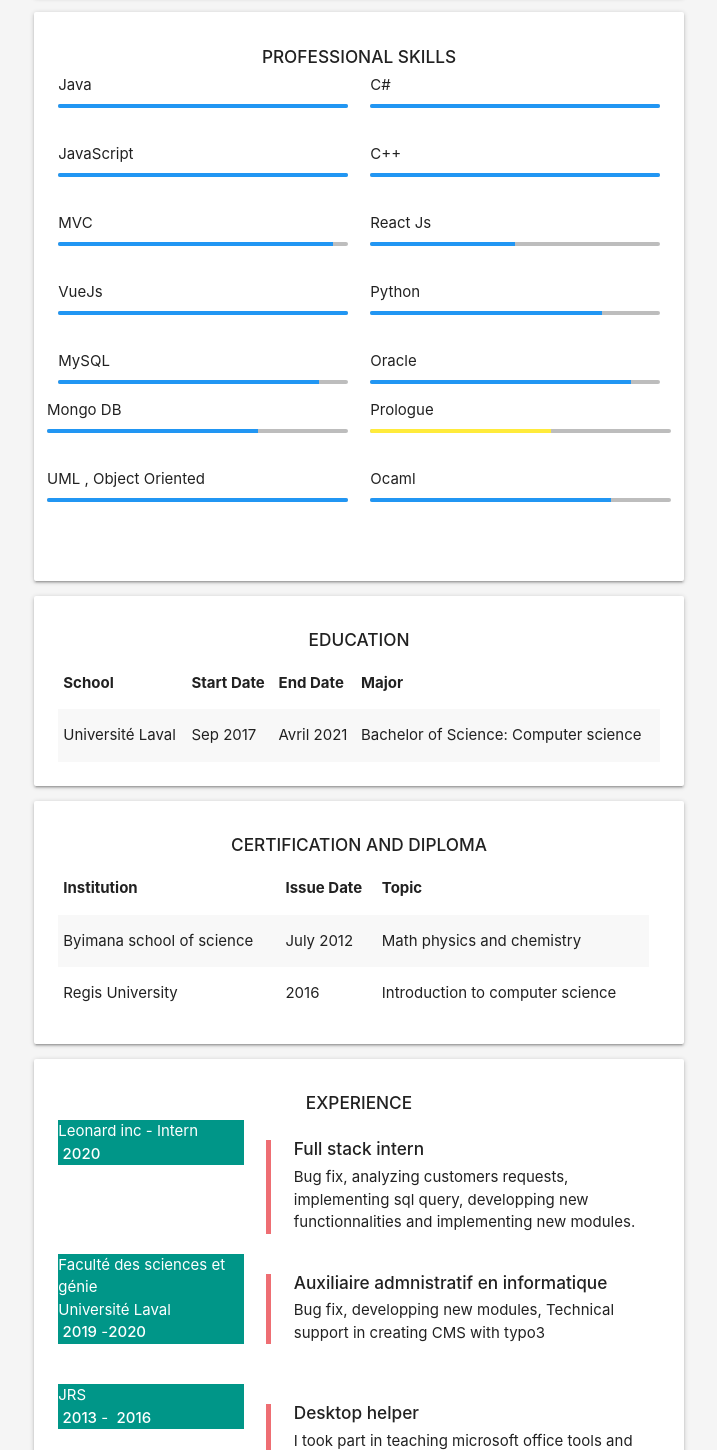
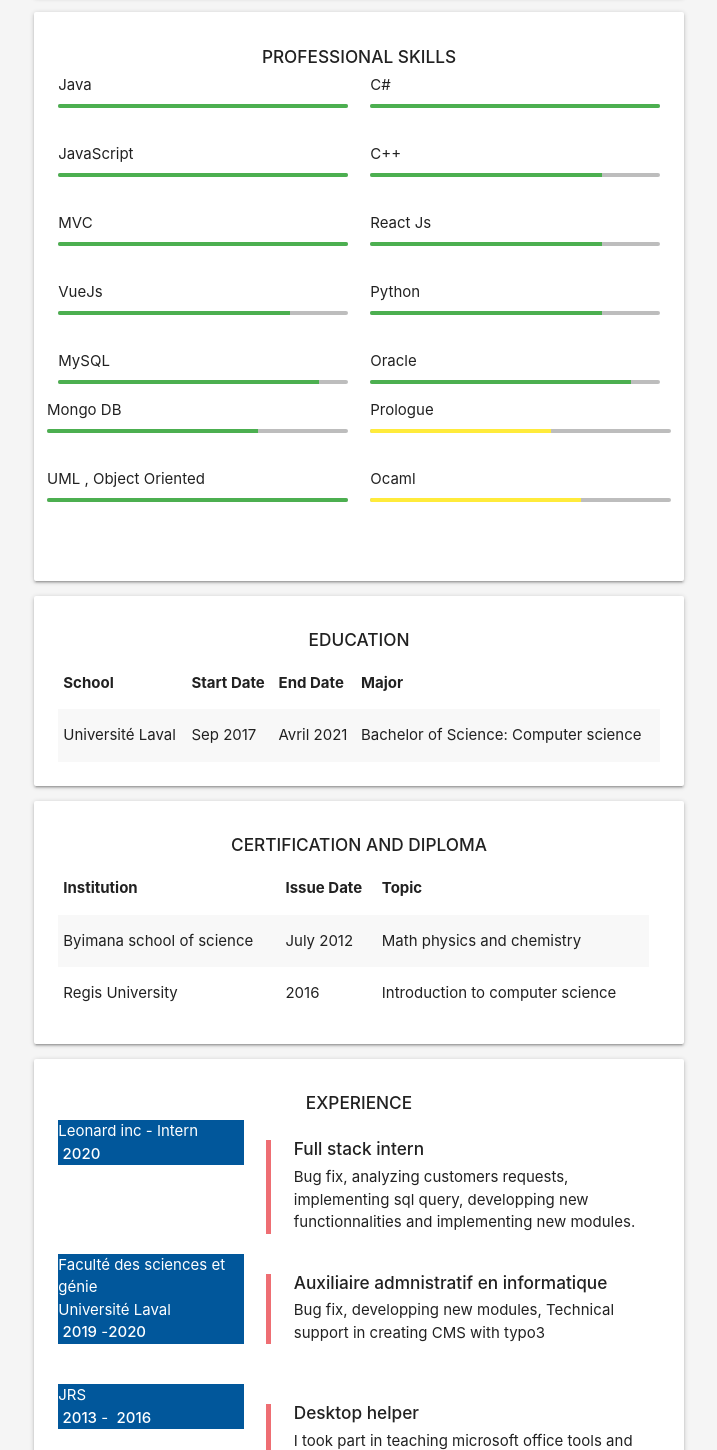
Before and after one commit to johnchafi/cvPortfofolio, a React (Create React App) app: page /#/ in a window 1280 px wide. Shown: the part 560-2010 px from the top of the page, without its empty margins (393-1110 px from the left). Built offline with nearby package versions, Linux system fonts and the light colour scheme.

Commit message:
add changes

```diff
--- a/src/components/About.js
+++ b/src/components/About.js
@@ -2,9 +2,6 @@ import React, { Component } from "react";
 import { Button } from "react-bootstrap";
 import {downloadCv} from "../helper";
 import "materialize-css/dist/css/materialize.min.css";
-
-const url =
-  "https://drive.google.com/file/d/1FXjXBjf1HmQ9leApqDEyzKNURPp-7GYT/view?usp=sharing";
 
 export default class About extends Component {
   render() {
@@ -66,18 +63,10 @@ export default class About extends Component {
                 </p>
               </div>
               <div className="center">
-                {/*<a*/}
-                {/*  href={url}*/}
-                {/*  target="_blank"*/}
-                {/*  rel="noopener noreferrer"*/}
-                {/*  download*/}
-                {/*>*/}
-                  <Button className="btn-floating blue pulse" onClick={(e)=>downloadCv(e)}>
+                  <Button className="btn-floating red lighten-1  pulse" onClick={(e)=>downloadCv(e)}>
                     <i className="fas fa-download" />
                   </Button>
-                  <p className="blue-text">Download CV</p>
-                {/*</a>*/}
-                {/*<a className="btn-floating pink"> </a>*/}
+                  <p className="red-text">Download CV</p>
               </div>
             </div>
           </div>
--- a/src/components/Experience.js
+++ b/src/components/Experience.js
@@ -11,10 +11,10 @@ export default class Experience extends Component{
             </h6>
             <div className="row mt-top">
               <div className="col xl4 l4 m6 s12">
-                <p className="teal year_exp white-text">
+                <p className="light-blue darken-4 year_exp white-text">
                   Leonard inc - Intern
                 </p>
-                <p className="teal year_exp white-text">
+                <p className="light-blue darken-4 year_exp white-text">
                   &nbsp;
                   <strong>2020</strong>
                 </p>
@@ -36,9 +36,9 @@ export default class Experience extends Component{
               </div>
 
               <div className="col xl4 l4 m6 s12">
-                <p className="teal year_exp white-text">Faculté des sciences et génie</p>
-                <p className="teal year_exp white-text">Université Laval</p>
-                <p className="teal year_exp white-text">
+                <p className="light-blue darken-4 year_exp white-text">Faculté des sciences et génie</p>
+                <p className="light-blue darken-4 year_exp white-text">Université Laval</p>
+                <p className="light-blue darken-4 year_exp white-text">
                   &nbsp;
                   <strong>2019</strong> -<strong>2020</strong>
                 </p>
@@ -60,10 +60,10 @@ export default class Experience extends Component{
 
             <div className="row mt-top">
               <div className="col xl4 l4 m6 s12">
-                <p className="teal year_exp white-text">
+                <p className="light-blue darken-4 year_exp white-text">
                   JRS
                 </p>
-                <p className="teal year_exp white-text">
+                <p className="light-blue darken-4 year_exp white-text">
                   &nbsp;
                   <strong>2013</strong> - &nbsp;
                   <strong>2016</strong>
--- a/src/components/Skills.js
+++ b/src/components/Skills.js
@@ -14,7 +14,7 @@ export default class Skills extends Component {
                 <p>Java </p>
                 <div className="progress grey lighten-1">
                   <div
-                    className="determinate blue"
+                    className="determinate green"
                     style={{ width: "100%" }}
                   ></div>
                 </div>
@@ -23,7 +23,7 @@ export default class Skills extends Component {
                 <p>C#</p>
                 <div className="progress grey lighten-1">
                   <div
-                    className="determinate blue"
+                    className="determinate green"
                     style={{ width: "100%" }}
                   ></div>
                 </div>
@@ -35,7 +35,7 @@ export default class Skills extends Component {
                 <p>JavaScript</p>
                 <div className="progress grey lighten-1">
                   <div
-                    className="determinate blue"
+                    className="determinate green"
                     style={{ width: "100%" }}
                   ></div>
                 </div>
@@ -44,8 +44,8 @@ export default class Skills extends Component {
                 <p>C++</p>
                 <div className="progress grey lighten-1">
                   <div
-                    className="determinate blue"
-                    style={{ width: "100%" }}
+                    className="determinate green"
+                    style={{ width: "80%" }}
                   ></div>
                 </div>
               </div>
@@ -56,8 +56,8 @@ export default class Skills extends Component {
                 <p>MVC</p>
                 <div className="progress grey lighten-1">
                   <div
-                    className="determinate blue"
-                    style={{ width: "95%" }}
+                    className="determinate green"
+                    style={{ width: "100%" }}
                   ></div>
                 </div>
               </div>
@@ -65,8 +65,8 @@ export default class Skills extends Component {
                 <p>React Js</p>
                 <div className="progress grey lighten-1">
                   <div
-                    className="determinate blue"
-                    style={{ width: "50%" }}
+                    className="determinate green"
+                    style={{ width: "80%" }}
                   ></div>
                 </div>
               </div>
@@ -77,8 +77,8 @@ export default class Skills extends Component {
                 <p>VueJs</p>
                 <div className="progress grey lighten-1">
                   <div
-                    className="determinate blue"
-                    style={{ width: "100%" }}
+                    className="determinate green"
+                    style={{ width: "80%" }}
                   ></div>
                 </div>
               </div>
@@ -86,7 +86,7 @@ export default class Skills extends Component {
                 <p>Python</p>
                 <div className="progress grey lighten-1">
                   <div
-                    className="determinate blue"
+                    className="determinate green"
                     style={{ width: "80%" }}
                   ></div>
                 </div>
@@ -98,7 +98,7 @@ export default class Skills extends Component {
                 <p>MySQL</p>
                 <div className="progress grey lighten-1">
                   <div
-                    className="determinate blue"
+                    className="determinate green"
                     style={{ width: "90%" }}
                   ></div>
                 </div>
@@ -107,7 +107,7 @@ export default class Skills extends Component {
                 <p>Oracle</p>
                 <div className="progress grey lighten-1">
                   <div
-                    className="determinate blue"
+                    className="determinate green"
                     style={{ width: "90%" }}
                   ></div>
                 </div>
@@ -118,7 +118,7 @@ export default class Skills extends Component {
                   <p>Mongo DB</p>
                   <div className="progress grey lighten-1">
                     <div
-                      className="determinate blue"
+                      className="determinate green"
                       style={{ width: "70%" }}
                     ></div>
                   </div>
@@ -139,7 +139,7 @@ export default class Skills extends Component {
                   <p>UML , Object Oriented</p>
                   <div className="progress grey lighten-1">
                     <div
-                      className="determinate blue"
+                      className="determinate green"
                       style={{ width: "100%" }}
                     ></div>
                   </div>
@@ -148,8 +148,8 @@ export default class Skills extends Component {
                   <p>Ocaml</p>
                   <div className="progress grey lighten-1">
                     <div
-                      className="determinate blue"
-                      style={{ width: "80%" }}
+                      className="determinate yellow"
+                      style={{ width: "70%" }}
                     ></div>
                   </div>
                 </div>
```
Also changed, not shown: 7 other files (tests, documents, lock files or other folders).
